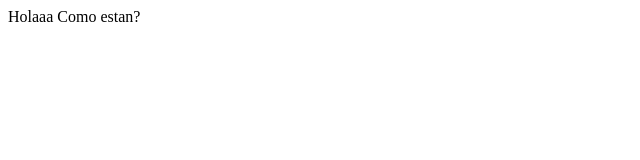
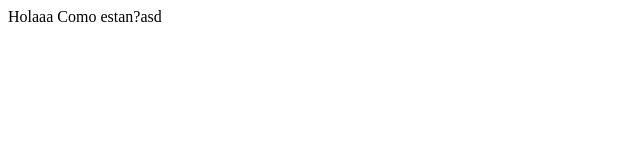
Before and after one commit to PabloMur/mod9-Cap2, a plain HTML site: page public/index.html in a window 1280 px wide. Shown: the full height of the page, 0-640 px from the left. Drawn offline with Linux system fonts and the light colour scheme.

Commit message:
tercer com

```diff
--- a/public/index.html
+++ b/public/index.html
@@ -9,7 +9,7 @@
 </head>
 <body>
     <div>
-        Holaaa Como estan?
+        Holaaa Como estan?asd
     </div>
 </body>
 </html>
```
